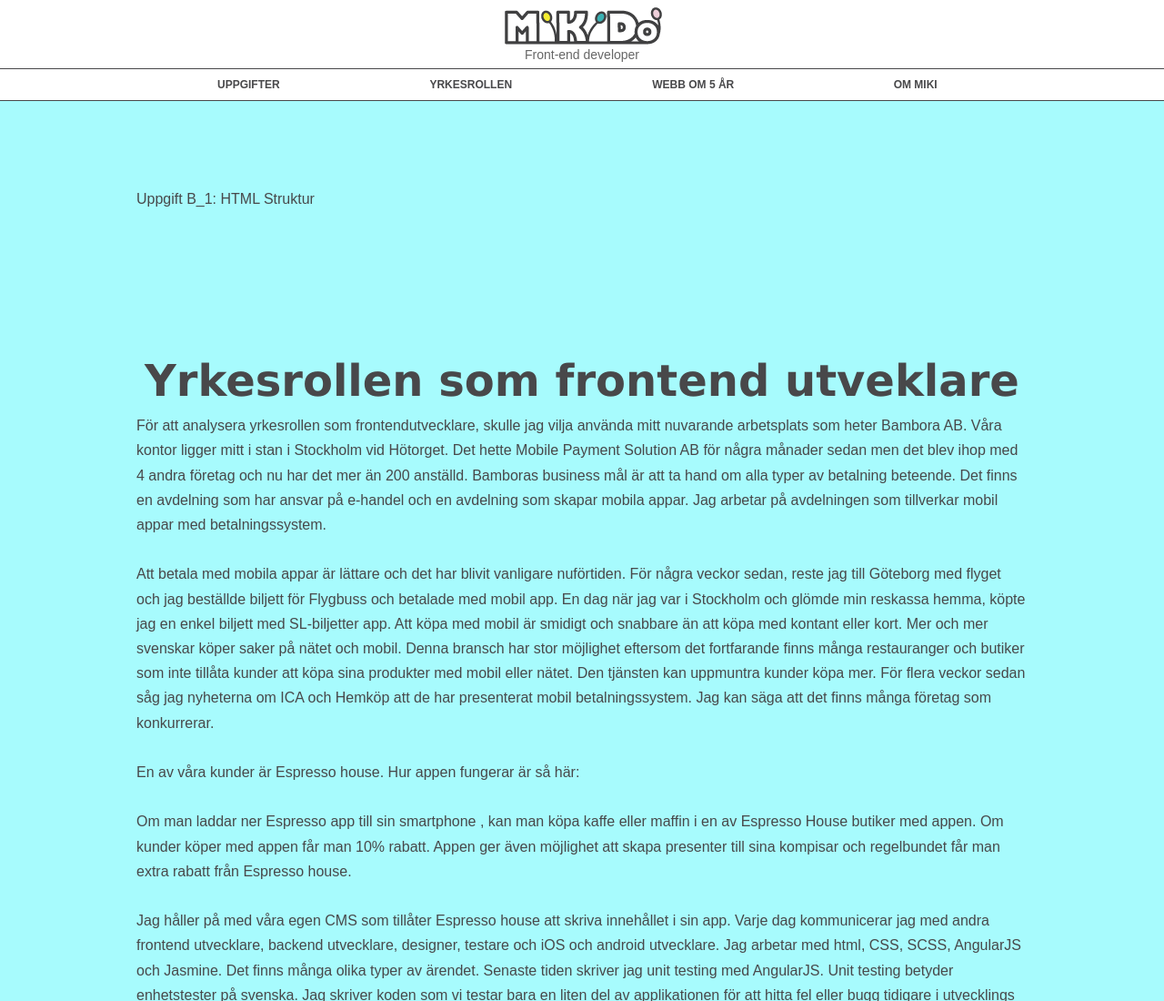
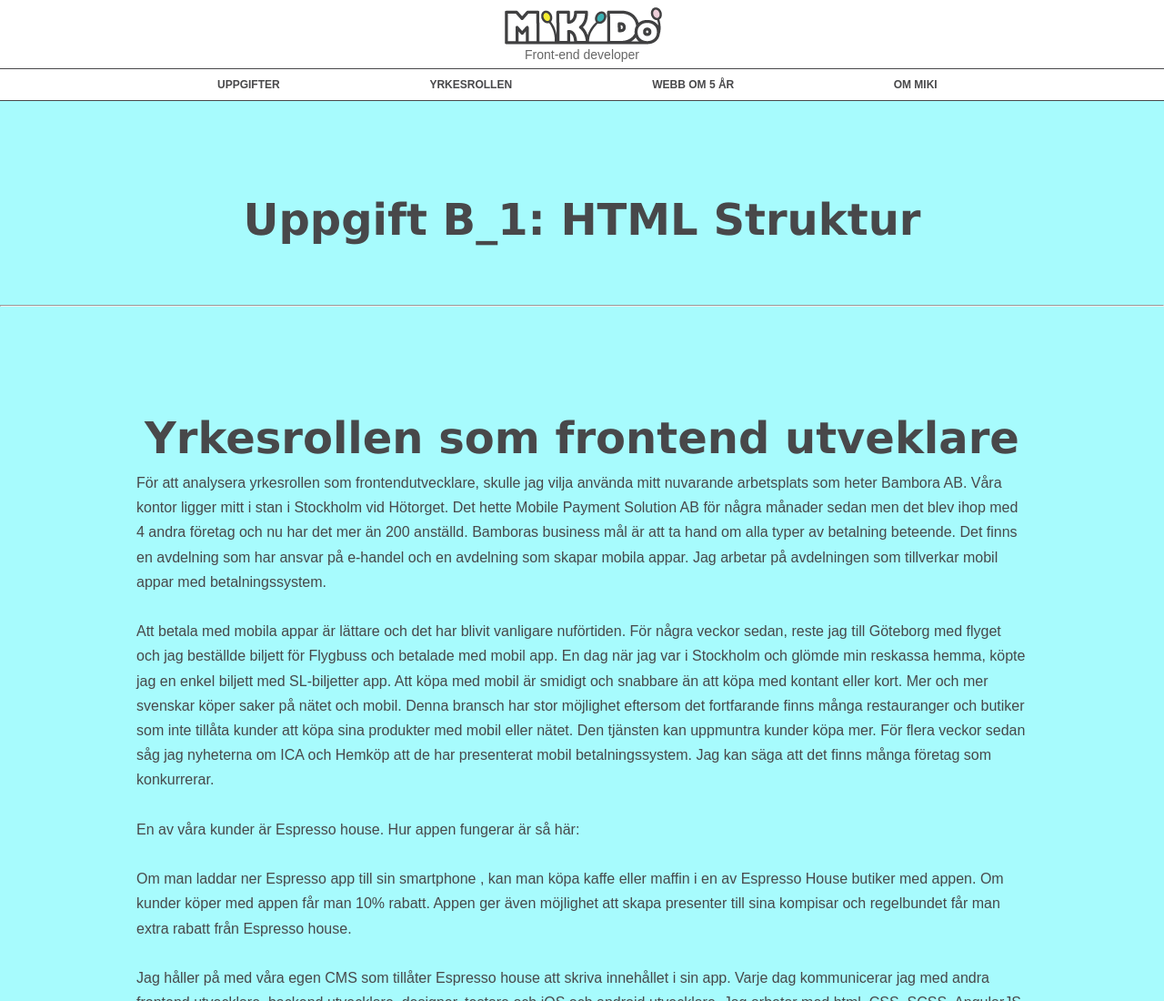
Before and after one commit to mikidoi/mikidoi.github.io, a website: page index.html in a window 1280 px wide. Shown: the top 1100 px of the page at 91% size. Drawn offline with nearby package versions, Linux system fonts and the light colour scheme.

Commit message:
Added line

```diff
--- a/index.html
+++ b/index.html
@@ -54,10 +54,11 @@
       <div class="layoutMain">
         <div class="layoutHome">
           <section class="layoutSection">
-            <h2 id="home">
+            <h2 id="home" class="themeMain--intro">
               <a href="uppgifter/applecake.html">Uppgift B_1: HTML Struktur</a>
             </h2>
           </section>
+          <hr>
           <section class="layoutSection">
               <h2 id="old" class="themeMain--intro">Yrkesrollen som frontend utveklare</h2>
               <p>
```
